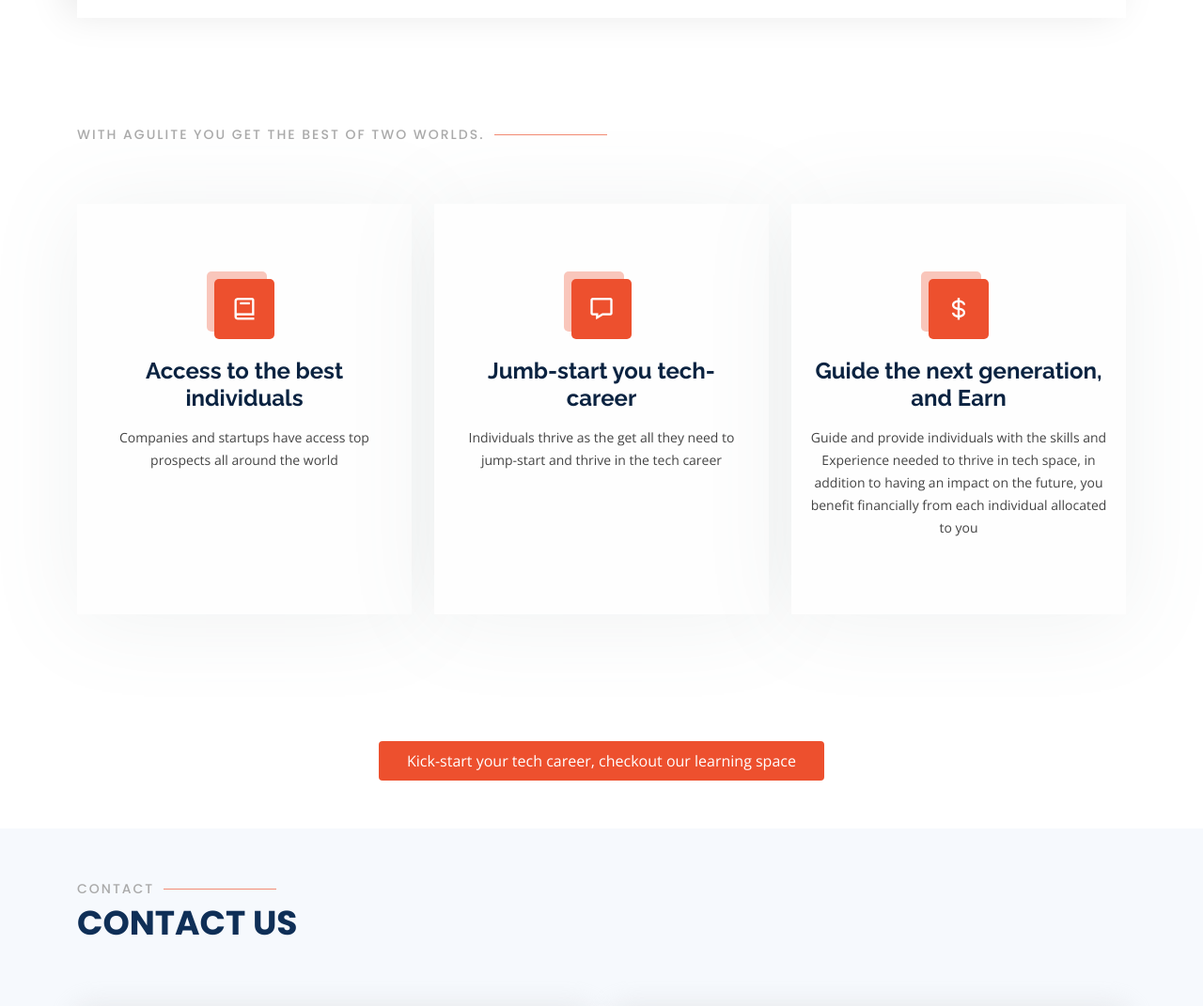
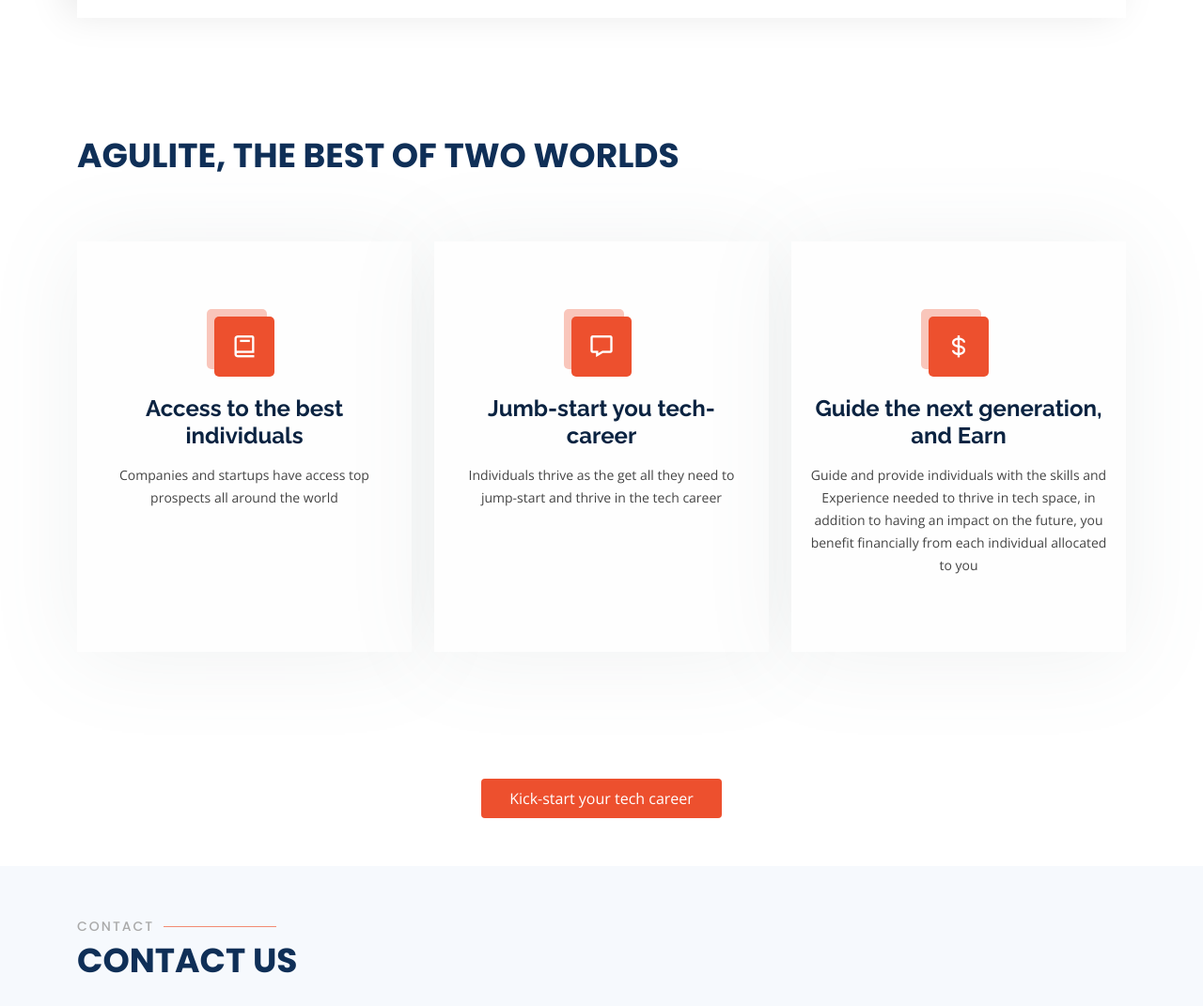
Before and after one commit to Lanepact/aguliteExpert, a plain HTML site: page index.html in a window 1280 px wide. Shown: the part 1620-2691 px from the top of the page at 94% size. Drawn offline with nearby package versions, Linux system fonts and the light colour scheme.

Commit message:
CTA updated

```diff
--- a/index.html
+++ b/index.html
@@ -137,8 +137,8 @@
             <div class="container" data-aos="fade-up">
 
                 <div class="section-title">
-                    <h2>With Agulite you get the best of two worlds.</h2>
-                    <!-- <p>Become Development Expert</p> -->
+                    <!-- <h2>Agulite: the best of two worlds.</h2> -->
+                    <p>Agulite, the best of two worlds</p>
                 </div>
 
                 <div class="row">
@@ -235,9 +235,9 @@
 
                 <div class="col text-center pt-4">
                     <a target="_blank" href="https://career-lift.agulite.com"
-                       style="background: #ed502e; border: 0; padding: 10px 30px;
+                       style="width: auto; height:auto; background: #ed502e; border: 0; padding: 10px 30px;
                         border-radius: 4px; color: #fff; transition: 0.4s;">
-                        Kick-start your tech career, checkout our learning space
+                        Kick-start your tech career
                     </a>
                 </div>
 
```
